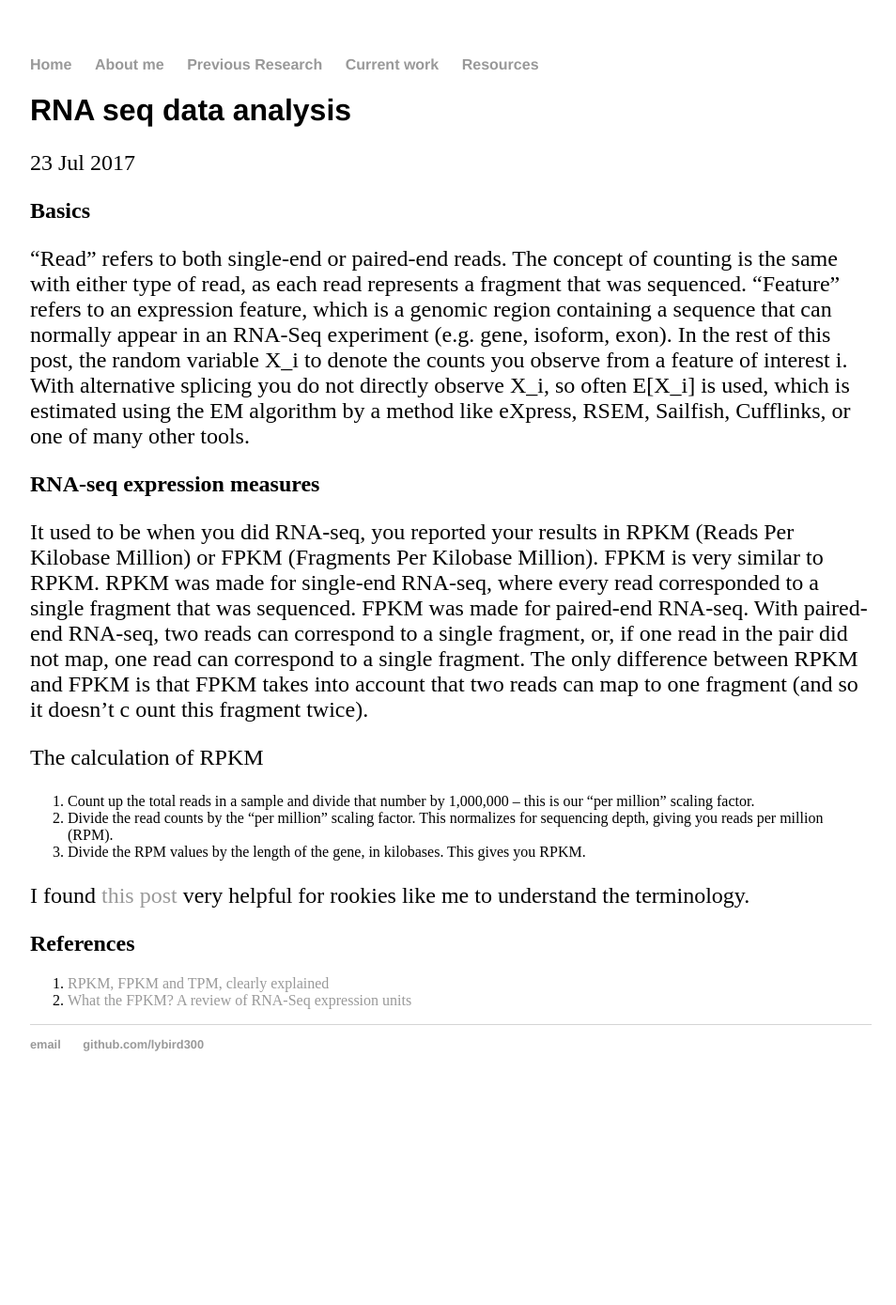
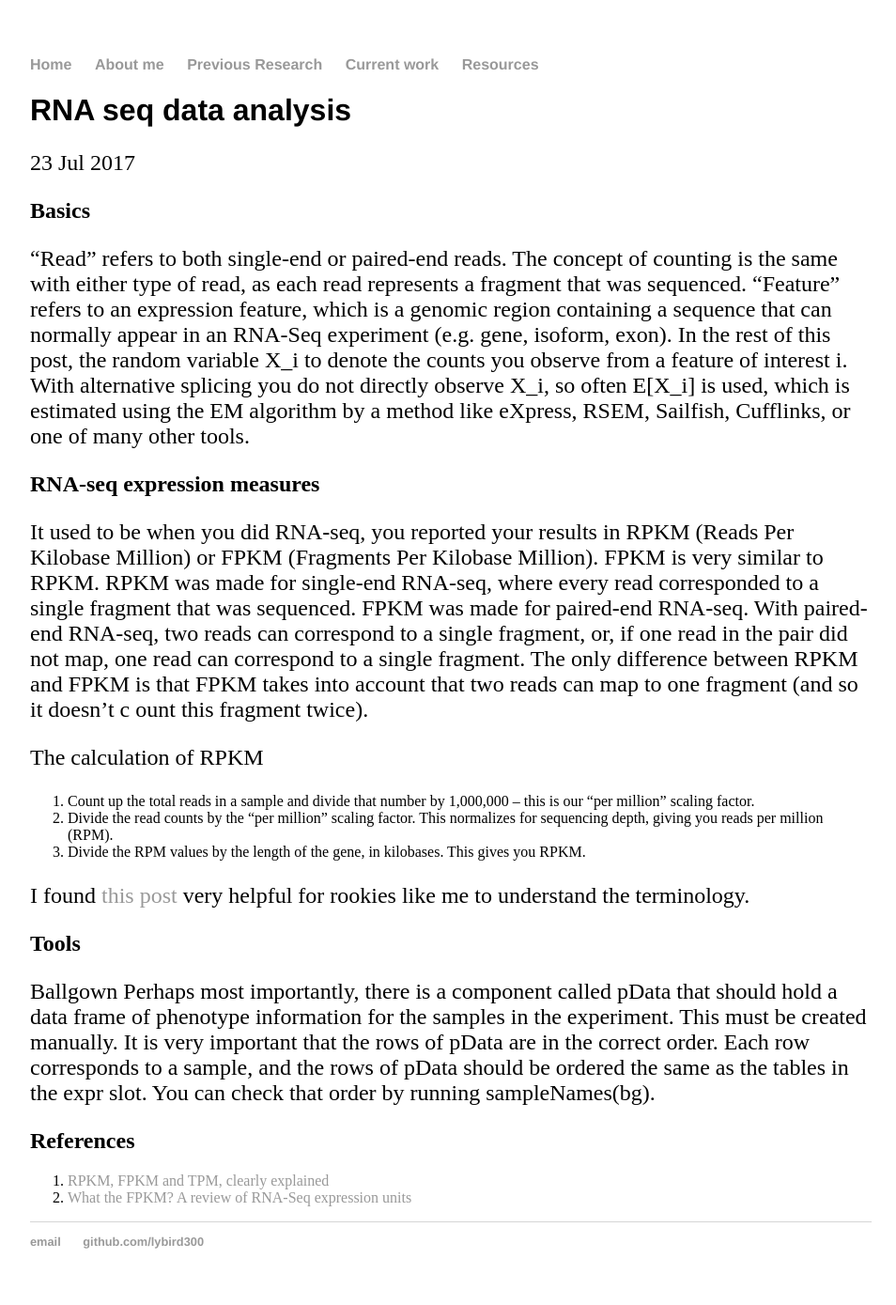
Before and after one commit to lybird300/lybird300.github.io, a Jekyll site: the page built from _posts/2017-07-23-RNA-seq.md, in a window 1280 px wide. Shown: the whole page at 94% size, without its empty margins (160-1114 px from the left). Built offline with Jekyll 4.4.1, drawn with Linux system fonts in a browser that asks for light colours; before the commit the page ends 1179 px from its top, so only the background shows below that.

Commit message:
Update 2017-07-23-RNA-seq.md

```diff
--- a/_posts/2017-07-23-RNA-seq.md
+++ b/_posts/2017-07-23-RNA-seq.md
@@ -19,6 +19,10 @@ The calculation of RPKM
 
 I found <a href="https://haroldpimentel.wordpress.com/2014/05/08/what-the-fpkm-a-review-rna-seq-expression-units/">this post</a> very helpful for rookies like me to understand the terminology.
 
+<h2>Tools</h2>
+Ballgown
+Perhaps most importantly, there is a component called pData that should hold a data frame of phenotype information for the samples in the experiment. This must be created manually. It is very important that the rows of pData are in the correct order. Each row corresponds to a sample, and the rows of pData should be ordered the same as the tables in the expr slot. You can check that order by running sampleNames(bg).
+
 <h2>References</h2>
 <ol>
 <li><a href="https://statquest.org/2015/07/09/rpkm-fpkm-and-tpm-clearly-explained/">RPKM, FPKM and TPM, clearly explained</a></li>
```
